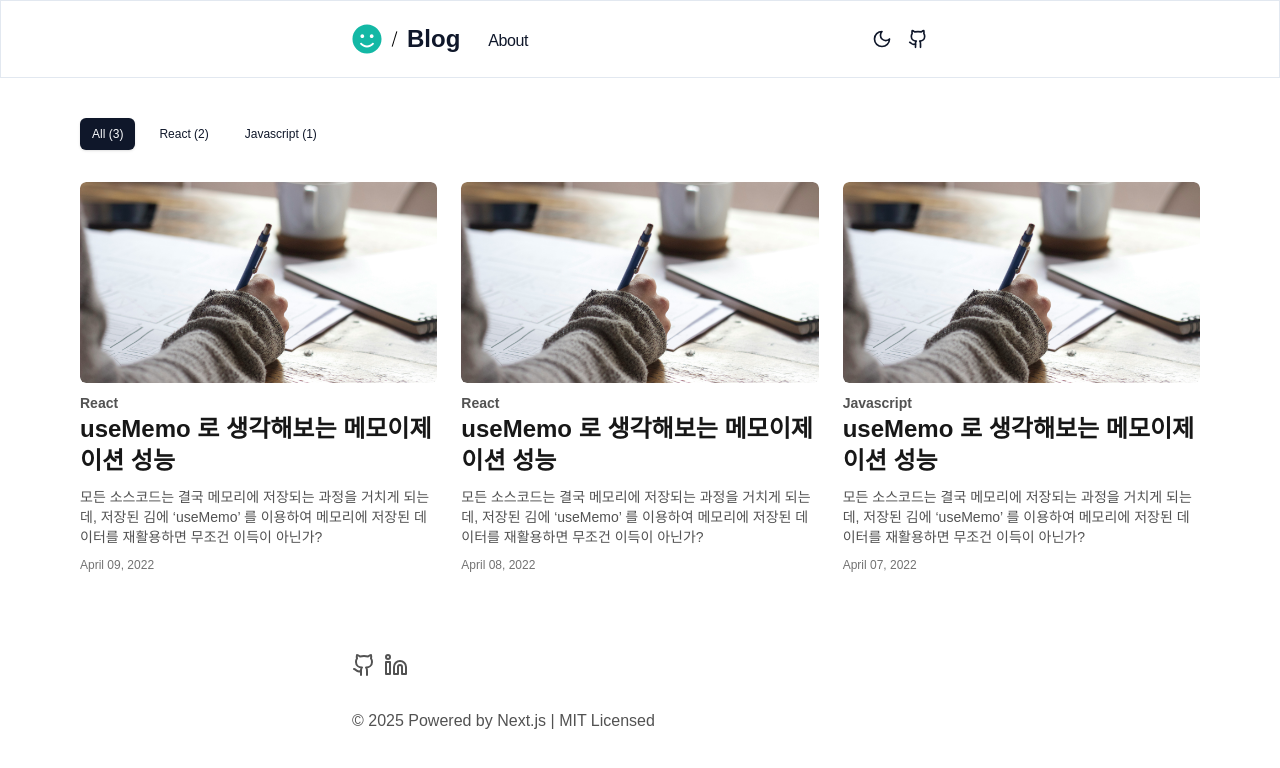
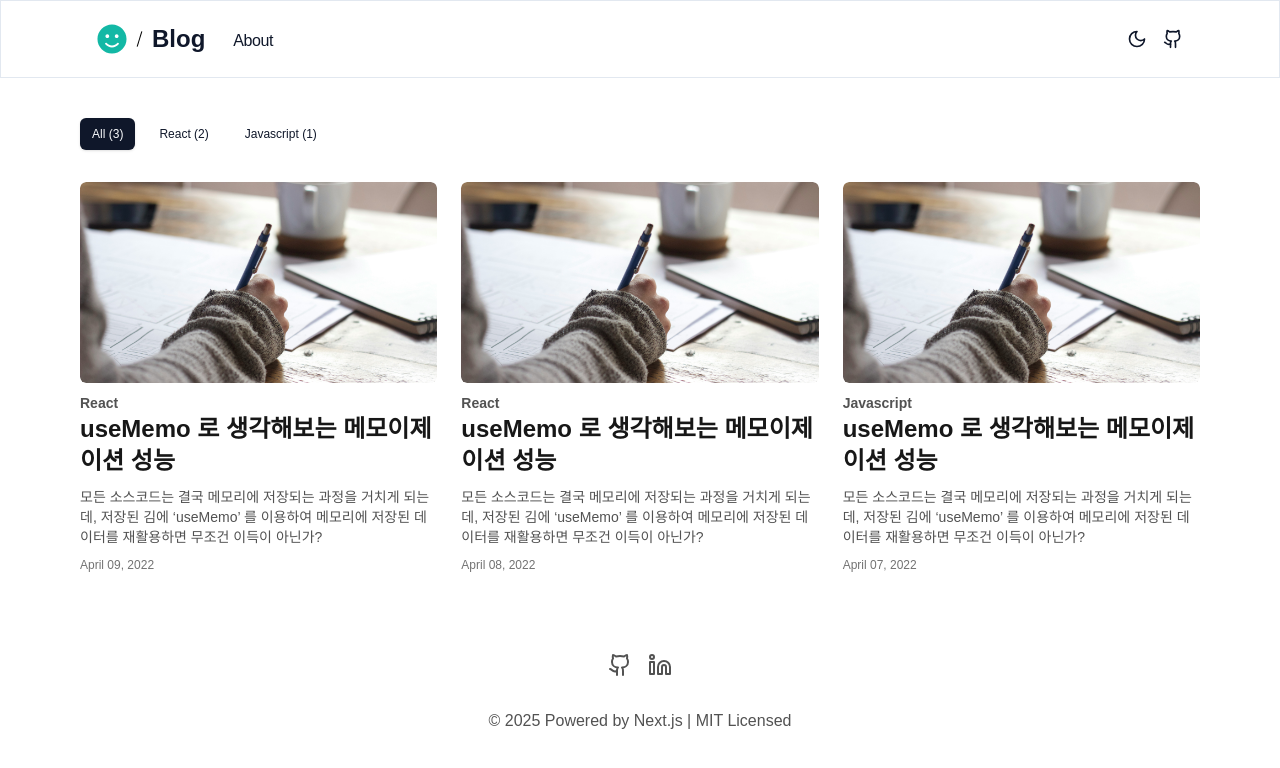
Before and after one commit to seoyoonyi/seoyoon-blog, a Next.js app: page / in a window 1280 px wide. Shown: the top 768 px of the page. Built offline with nearby package versions, Linux system fonts and the light colour scheme.

Commit message:
layout styling adjustment

```diff
--- a/app/layout.tsx
+++ b/app/layout.tsx
@@ -41,12 +41,12 @@ export default function RootLayout({ children }: { children: React.ReactNode })
       <head></head>
       <body className='font-sans antialiased'>
         <Header />
-        <main className='mb-20 mt-10 flex max-w-screen-xl flex-auto flex-col px-4 md:mx-auto md:px-8 lg:px-20'>
+        <main className='flex flex-col flex-auto max-w-screen-xl px-4 mt-10 mb-20 md:mx-auto md:px-8 lg:px-20'>
           {children}
           <Analytics />
           <SpeedInsights />
+        <Footer />
         </main>
-        <Footer />
       </body>
     </html>
   )
--- a/components/common/footer.tsx
+++ b/components/common/footer.tsx
@@ -2,8 +2,8 @@ import { Github, Linkedin } from 'lucide-react'
 
 export default function Footer() {
   return (
-    <footer className='mb-16 max-w-xl md:mx-auto'>
-      <ul className='font-sm flex space-x-2 text-neutral-600 dark:text-neutral-300'>
+    <footer className='mt-20 flex flex-col items-center'>
+      <ul className='font-sm flex space-x-4 text-neutral-600 dark:text-neutral-300'>
         <li>
           <a
             className='flex items-center transition-all hover:text-neutral-800 dark:hover:text-neutral-100'
--- a/components/common/header.tsx
+++ b/components/common/header.tsx
@@ -11,7 +11,7 @@ import { Github } from 'lucide-react'
 const Header = () => {
   return (
     <header className='border-b-1 p-y-2 border px-4'>
-      <div className='my-4 flex max-w-xl items-center md:mx-auto'>
+      <div className='my-4 flex max-w-screen-xl items-center px-4 md:mx-auto md:px-8 lg:px-20'>
         <div className='flex space-x-4'>
           <Link href='/' className='flex items-center space-x-3'>
             <Image src={logo} alt='logo' width={30} height={30} />
```
